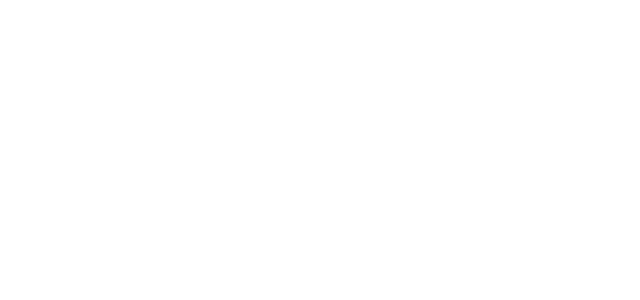
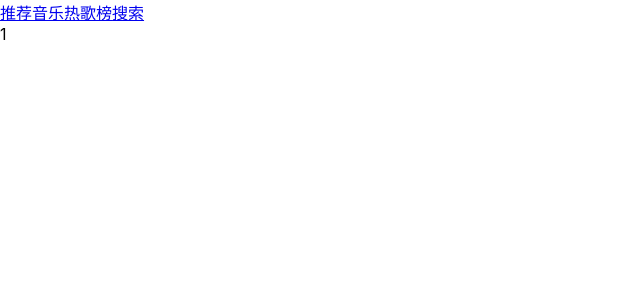
Before and after one commit to Chung941211/music, a React (Create React App) app: page / in a window 1280 px wide. Shown: the top 300 px of the page, without its empty margins (0-640 px from the left). Built offline with nearby package versions, Linux system fonts and the light colour scheme.

Commit message:
feat add header

```diff
--- a/src/components/Header.tsx
+++ b/src/components/Header.tsx
@@ -1,16 +1,22 @@
-import React, { Component } from 'react';
+import * as React from 'react';
+import { NavLink } from 'react-router-dom';
 
-export interface headerProps {
-    title : String;
-}
+// interface HeaderProps {
+//     title : String;
+// }
 
-export class Header extends Component<headerProps, {}> {
-  render () {
-    const { title } = this.props;
-    return (
-        <div>
-           test
-        </div>
-    )
-  }
-}
+const Header: React.SFC = () => (
+  <header>
+    <NavLink exact to="/" activeClassName="nav-active">
+      推荐音乐
+    </NavLink>
+    <NavLink to="/hot" activeClassName="nav-active">
+      热歌榜
+    </NavLink>
+    <NavLink to="/search" activeClassName="nav-active">
+      搜索
+    </NavLink>
+  </header>
+)
+
+export default Header
--- a/src/index.tsx
+++ b/src/index.tsx
@@ -2,10 +2,10 @@
 import * as ReactDOM from 'react-dom';
 import './index.css';
 
-import main from './main';
+import App from './main';
 import * as serviceWorker from './serviceWorker';
 
-ReactDOM.render(<main />, document.getElementById('root'));
+ReactDOM.render(<App />, document.getElementById('root'));
 
 // If you want your app to work offline and load faster, you can change
 // unregister() to register() below. Note this comes with some pitfalls.
--- a/src/main.tsx
+++ b/src/main.tsx
@@ -1,10 +1,11 @@
 import * as React from "react";
-import Roues from './router/router'
+import Routes from './router/router'
 // 入口文件
 
 const App: React.FC = () => {
   return (
-    <Roues />
+    <Routes />
+
   );
 }
 
--- a/src/pages/index/index.tsx
+++ b/src/pages/index/index.tsx
@@ -14,6 +14,7 @@
     const { name } = this.props;
     return (
         <div className="video">
+          1
             { name }
         </div>
     )
--- a/src/router/router.tsx
+++ b/src/router/router.tsx
@@ -4,14 +4,15 @@
     Route,
     Switch
 } from 'react-router-dom'
+import Header from '../components/Header';
 import index from '../pages/index/index';
 
 
 const routeApp = () => (
     <Router>
-        <Route exact path="/"   component={index}  />
+        <Header />
         <Switch>
-            <Route path={`/video`} component={index} />
+            <Route exact path="/"  component={index}  />
         </Switch>
     </Router>
 );
```
Also changed, not shown: 1 other file (tests, documents, lock files or other folders).
